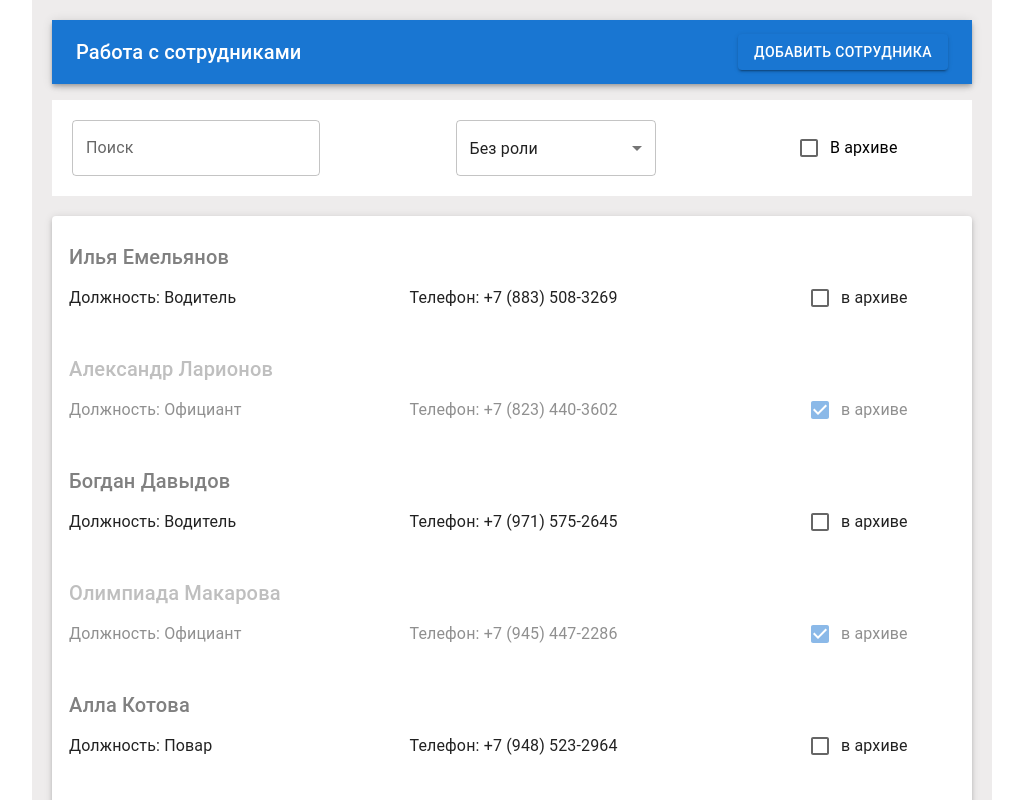
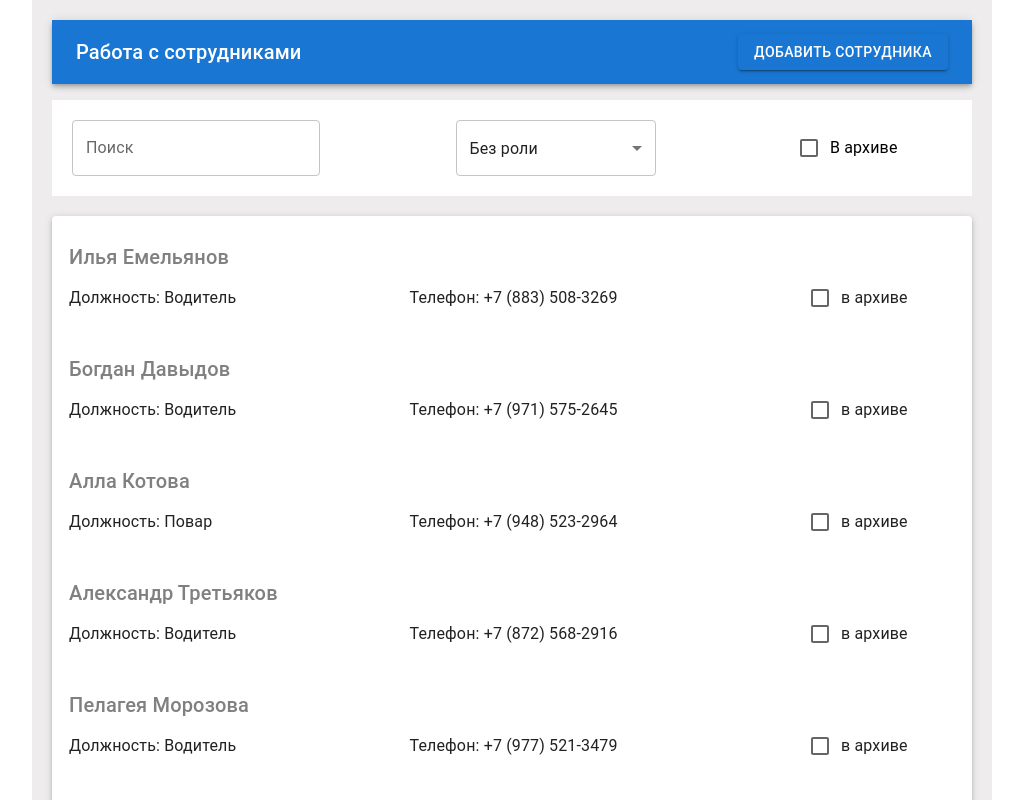
Before and after one commit to Yuriy4VF/Employes, a React (Vite) app: page /employee in a window 1280 px wide. Shown: the top 800 px of the page, without its empty margins (128-1151 px from the left). Built offline with nearby package versions, Linux system fonts and the light colour scheme.

Commit message:
feat: selectFilteredEmployes selector added to EmploeeList

```diff
--- a/src/pages/EmployeeListPage/EmployeeListPage.tsx
+++ b/src/pages/EmployeeListPage/EmployeeListPage.tsx
@@ -8,7 +8,6 @@ import { SimpleButton } from "../../shared/ui";
 import { Box, Typography, AppBar, Toolbar } from "@mui/material";
 
 const EmployeeListPage = () => {
-  const employees = useSelector((state: RootState) => state.employes.employes);
   const navigate = useNavigate();
 
   const handleSelectEmployee = (employee: Employee) => {
@@ -35,10 +34,7 @@ const EmployeeListPage = () => {
         </Toolbar>
       </AppBar>
       <EmployeeFilter />
-      <EmployeeList
-        employes={employees}
-        onSelectEmployee={handleSelectEmployee}
-      />
+      <EmployeeList onSelectEmployee={handleSelectEmployee} />
     </Box>
   );
 };
--- /dev/null
+++ b/src/slices/selectors/getFilteredEmployee.ts
@@ -0,0 +1,27 @@
+import { createSelector } from "reselect";
+import { RootState } from "../../app/store";
+import { EmployeeRoles } from "../../mockData/employes";
+
+const selectEmployee = (state: RootState) => state.employes.employes;
+const selectRole = (state: RootState) => state.filter.role;
+const selectStatus = (state: RootState) => state.filter.archiveStatus;
+const selectQuery = (state: RootState) => state.filter.name;
+
+export const selectFilteredEmployes = createSelector(
+  [selectEmployee, selectRole, selectStatus, selectQuery],
+  (employes, role, archiveStatus, query) => {
+    return employes.filter((employee) => {
+      const matchesRole =
+        role === EmployeeRoles.NO_ROLE || employee.role === role;
+      const matchesStatus =
+        archiveStatus !== undefined
+          ? employee.isArchive === archiveStatus
+          : true;
+      const matchesQuery = query
+        ? employee.name.toLowerCase().includes(query.toLowerCase())
+        : true;
+
+      return matchesRole && matchesStatus && matchesQuery;
+    });
+  }
+);
--- a/src/widgets/EmployeeList/EmployeeList.tsx
+++ b/src/widgets/EmployeeList/EmployeeList.tsx
@@ -4,15 +4,15 @@ import { List, Paper } from "@mui/material";
 import { EmployeeListProps } from "./EmployeeList.type";
 
 import { EmployeeCard } from "../../shared/ui/EmployeeCard/EmployeeCard";
+import { useSelector } from "react-redux";
+import { selectFilteredEmployes } from "../../slices/selectors/getFilteredEmployee";
 
-export const EmployeeList: FC<EmployeeListProps> = ({
-  employes,
-  onSelectEmployee,
-}) => {
+export const EmployeeList: FC<EmployeeListProps> = ({ onSelectEmployee }) => {
+  const filteredEmployee = useSelector(selectFilteredEmployes);
   return (
     <Paper elevation={3}>
       <List>
-        {employes.map((employee) => (
+        {filteredEmployee.map((employee) => (
           <EmployeeCard
             key={employee.id}
             employee={employee}
--- a/src/widgets/EmployeeList/EmployeeList.type.ts
+++ b/src/widgets/EmployeeList/EmployeeList.type.ts
@@ -1,6 +1,5 @@
 import { Employee } from "../../mockData/employes";
 
 export interface EmployeeListProps {
-  employes: Employee[];
   onSelectEmployee: (employee: Employee) => void;
 }
```
